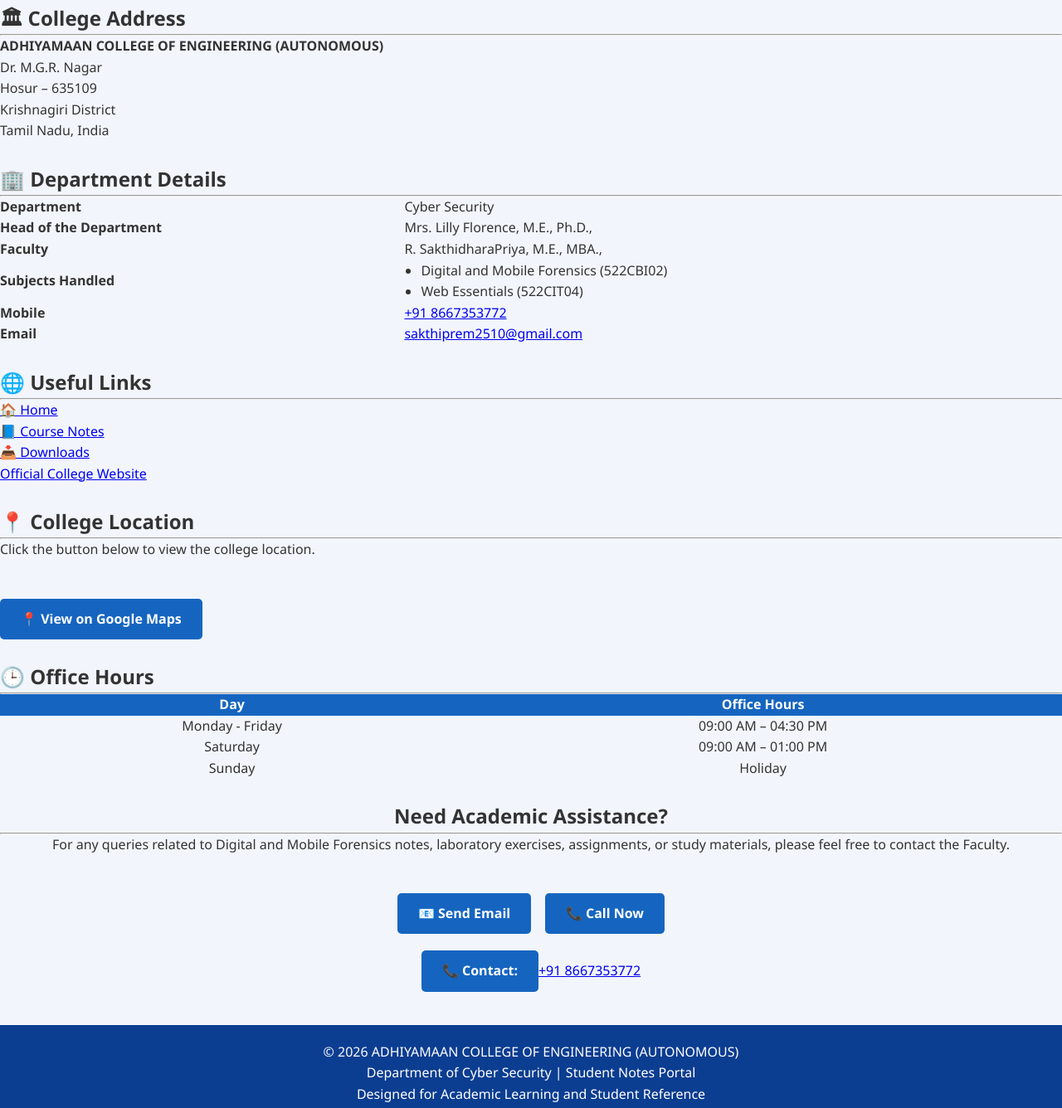
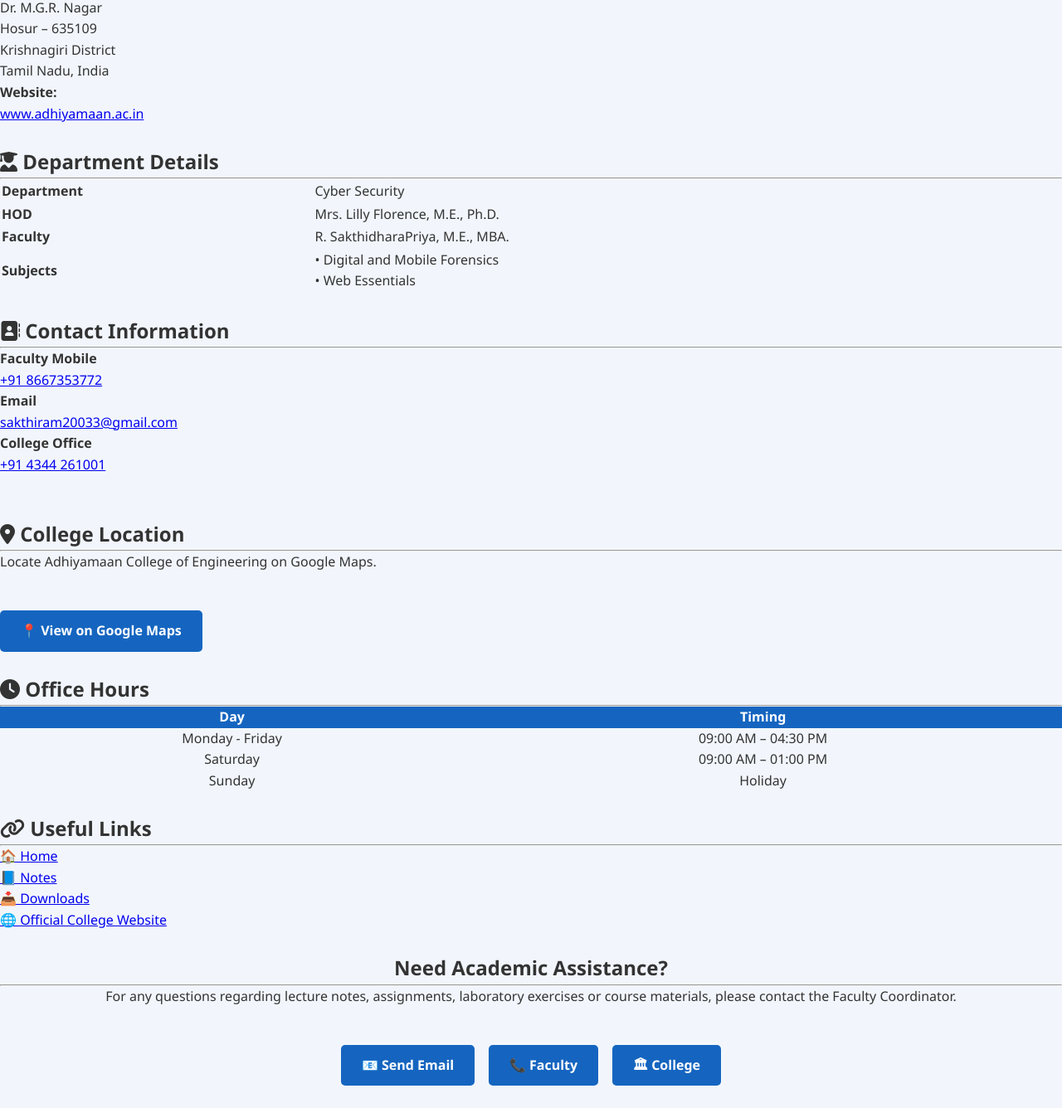
Before and after one commit to Sakthidharapriyapremkumar/student_notes_portal, a plain HTML site: page contact.html in a window 1280 px wide. Shown: the part 612-1948 px from the top of the page at 83% size. Drawn offline with Linux system fonts and the light colour scheme.

Commit message:
Refactor contact.html with improved layout and icons
Updated contact.html to enhance layout and add Font Awesome icons.

```diff
--- a/contact.html
+++ b/contact.html
@@ -3,13 +3,16 @@
 
 <head>
 
-    <meta charset="UTF-8">
+<meta charset="UTF-8">
+<meta name="viewport" content="width=device-width, initial-scale=1.0">
 
-    <meta name="viewport" content="width=device-width, initial-scale=1.0">
+<title>Contact Us | Student Notes Portal</title>
 
-    <title>Contact Us | Student Notes Portal</title>
+<link rel="stylesheet" href="style.css">
 
-    <link rel="stylesheet" href="style.css">
+<!-- Font Awesome -->
+<link rel="stylesheet"
+href="https://cdnjs.cloudflare.com/ajax/libs/font-awesome/6.5.2/css/all.min.css">
 
 </head>
 
@@ -19,16 +22,14 @@
 
 <header>
 
-   <h1>ADHIYAMAAN COLLEGE OF ENGINEERING (AUTONOMOUS)</h1>
 
-        <h2>Department of Cyber Security</h2>
-   <img src="logo.png"
-     alt="Cyber Security Logo"
-     width="90"
-     height="90">
+<h1>ADHIYAMAAN COLLEGE OF ENGINEERING (AUTONOMOUS)</h1>
 
-        <p>Student Notes Portal</p>
+<h2>Department of Cyber Security</h2>
 
+<img src="images/logo.png" alt="College Logo" width="90">
+
+<p>Student Notes Portal</p>
 
 </header>
 
@@ -62,37 +63,37 @@
 onmouseover="this.stop();"
 onmouseout="this.start();">
 
-📞 Welcome to the Department of Cyber Security | Contact the Faculty Coordinator for academic support | Student Notes Portal
+📢 Welcome to the Department of Cyber Security |
+Contact us for Academic Support |
+Student Notes Portal
 
 </marquee>
 
 </section>
 
-<!-- ================= HERO SECTION ================= -->
+<!-- ================= HERO ================= -->
 
 <section class="hero">
 
-<h2>Contact Information</h2>
+<h2>Contact Us</h2>
 
-<p>Department of Cyber Security</p>
+<p>We're here to help you with academic support and study materials.</p>
 
 </section>
 
-<!-- ================= MAIN CONTENT ================= -->
+<!-- ================= MAIN ================= -->
 
 <main class="notes-container">
 
+<!-- College Information -->
+
 <div class="notes-card">
 
-<h2>🏛 College Address</h2>
+<h2><i class="fa-solid fa-building-columns"></i> College Information</h2>
 
 <hr>
 
-<p>
-
-<strong>ADHIYAMAAN COLLEGE OF ENGINEERING (AUTONOMOUS)</strong>
-
-</p>
+<p><strong>ADHIYAMAAN COLLEGE OF ENGINEERING (AUTONOMOUS)</strong></p>
 
 <p>
 
@@ -106,129 +107,138 @@
 
 </p>
 
+<p>
+
+<strong>Website:</strong><br>
+
+<a href="https://www.adhiyamaan.ac.in"
+target="_blank">
+
+www.adhiyamaan.ac.in
+
+</a>
+
+</p>
+
 </div>
 
 <br>
 
+<!-- Department -->
+
 <div class="notes-card">
 
-<h2>🏢 Department Details</h2>
+<h2><i class="fa-solid fa-user-graduate"></i> Department Details</h2>
 
 <hr>
 
-<table style="width:100%; border-collapse:collapse;">
+<table style="width:100%;">
 
 <tr>
+
 <td><strong>Department</strong></td>
+
 <td>Cyber Security</td>
+
 </tr>
 
 <tr>
-<td><strong>Head of the Department</strong></td>
-<td>Mrs. Lilly Florence, M.E., Ph.D.,</td>
+
+<td><strong>HOD</strong></td>
+
+<td>Mrs. Lilly Florence, M.E., Ph.D.</td>
+
 </tr>
 
 <tr>
+
 <td><strong>Faculty</strong></td>
-<td>R. SakthidharaPriya, M.E., MBA.,</td>
+
+<td>R. SakthidharaPriya, M.E., MBA.</td>
+
 </tr>
 
 <tr>
-<td><strong>Subjects Handled</strong></td>
+
+<td><strong>Subjects</strong></td>
+
 <td>
-<ul style="margin:0; padding-left:20px;">
-<li>Digital and Mobile Forensics (522CBI02)</li>
-<li>Web Essentials (522CIT04)</li>
-</ul>
+
+• Digital and Mobile Forensics<br>
+
+• Web Essentials
+
 </td>
-</tr>
 
-<tr>
-<td><strong>Mobile</strong></td>
-<td>
-<a href="tel:+918667353772">
-+91 8667353772
-</a>
-</td>
-</tr>
-
-<tr>
-<td><strong>Email</strong></td>
-<td>
-<a href="mailto:sakthiprem2510@gmail.com">
-sakthiprem2510@gmail.com
-</a>
-</td>
 </tr>
 
 </table>
 
 </div>
+
 <br>
+
+<!-- Contact -->
 
 <div class="notes-card">
 
-<h2>🌐 Useful Links</h2>
+<h2><i class="fa-solid fa-address-book"></i> Contact Information</h2>
 
 <hr>
 
-<ul>
+<p>
 
-<li>
+<strong>Faculty Mobile</strong><br>
 
-<a href="home.html">
+<a href="tel:+918667353772">
 
-🏠 Home
++91 8667353772
 
 </a>
 
-</li>
+</p>
 
-<li>
+<p>
 
-<a href="notes.html">
+<strong>Email</strong><br>
 
-📘 Course Notes
+<a href="mailto:sakthiram20033@gmail.com">
+
+sakthiram20033@gmail.com
 
 </a>
 
-</li>
+</p>
 
-<li>
+<p>
 
-<a href="downloads.html">
+<strong>College Office</strong><br>
 
-📥 Downloads
+<a href="tel:+914344261001">
+
++91 4344 261001
 
 </a>
 
-</li>
-
-<li>
-
-<a href="https://www.adhiyamaan.ac.in" target="_blank">
-
-Official College Website
-
-</a>
-
-</li>
-
-</ul>
+</p>
 
 </div>
 
 <br>
 
+<br>
+
+<!-- Google Map -->
+
 <div class="notes-card">
 
-<h2>📍 College Location</h2>
+<h2><i class="fa-solid fa-location-dot"></i> College Location</h2>
 
 <hr>
 
 <p>
 
-Click the button below to view the college location.
+Locate Adhiyamaan College of Engineering on Google Maps.
 
 </p>
 
@@ -248,19 +258,21 @@
 
 <br>
 
+<!-- Office Hours -->
+
 <div class="notes-card">
 
-<h2>🕒 Office Hours</h2>
+<h2><i class="fa-solid fa-clock"></i> Office Hours</h2>
 
 <hr>
 
-<table style="width:100%; border-collapse:collapse; text-align:center;">
+<table style="width:100%;text-align:center;border-collapse:collapse;">
 
-<tr style="background:#1565C0; color:white;">
+<tr style="background:#1565C0;color:white;">
 
 <th>Day</th>
 
-<th>Office Hours</th>
+<th>Timing</th>
 
 </tr>
 
@@ -294,6 +306,42 @@
 
 <br>
 
+<!-- Useful Links -->
+
+<div class="notes-card">
+
+<h2><i class="fa-solid fa-link"></i> Useful Links</h2>
+
+<hr>
+
+<ul>
+
+<li><a href="home.html">🏠 Home</a></li>
+
+<li><a href="notes.html">📘 Notes</a></li>
+
+<li><a href="downloads.html">📥 Downloads</a></li>
+
+<li>
+
+<a href="https://www.adhiyamaan.ac.in"
+
+target="_blank">
+
+🌐 Official College Website
+
+</a>
+
+</li>
+
+</ul>
+
+</div>
+
+<br>
+
+<!-- Support -->
+
 <div class="notes-card" style="text-align:center;">
 
 <h2>Need Academic Assistance?</h2>
@@ -302,11 +350,9 @@
 
 <p>
 
-For any queries related to Digital and Mobile Forensics notes,
-
-laboratory exercises, assignments, or study materials,
-
-please feel free to contact the Faculty.
+For any questions regarding lecture notes, assignments,
+laboratory exercises or course materials,
+please contact the Faculty Coordinator.
 
 </p>
 
@@ -322,10 +368,16 @@
 
 <a href="tel:+918667353772" class="btn">
 
-📞 Call Now
-<p><strong>📞 Contact:</strong>
-<a href="tel:+918667353772">+91 8667353772</a>
-</p>
+📞 Faculty
+
+</a>
+
+&nbsp;&nbsp;
+
+<a href="tel:+914344261001" class="btn">
+
+🏛 College
+
 </a>
 
 </div>
@@ -350,7 +402,7 @@
 
 <p>
 
-Designed for Academic Learning and Student Reference
+Designed by R. SakthidharaPriya, M.E., MBA.
 
 </p>
 
```
